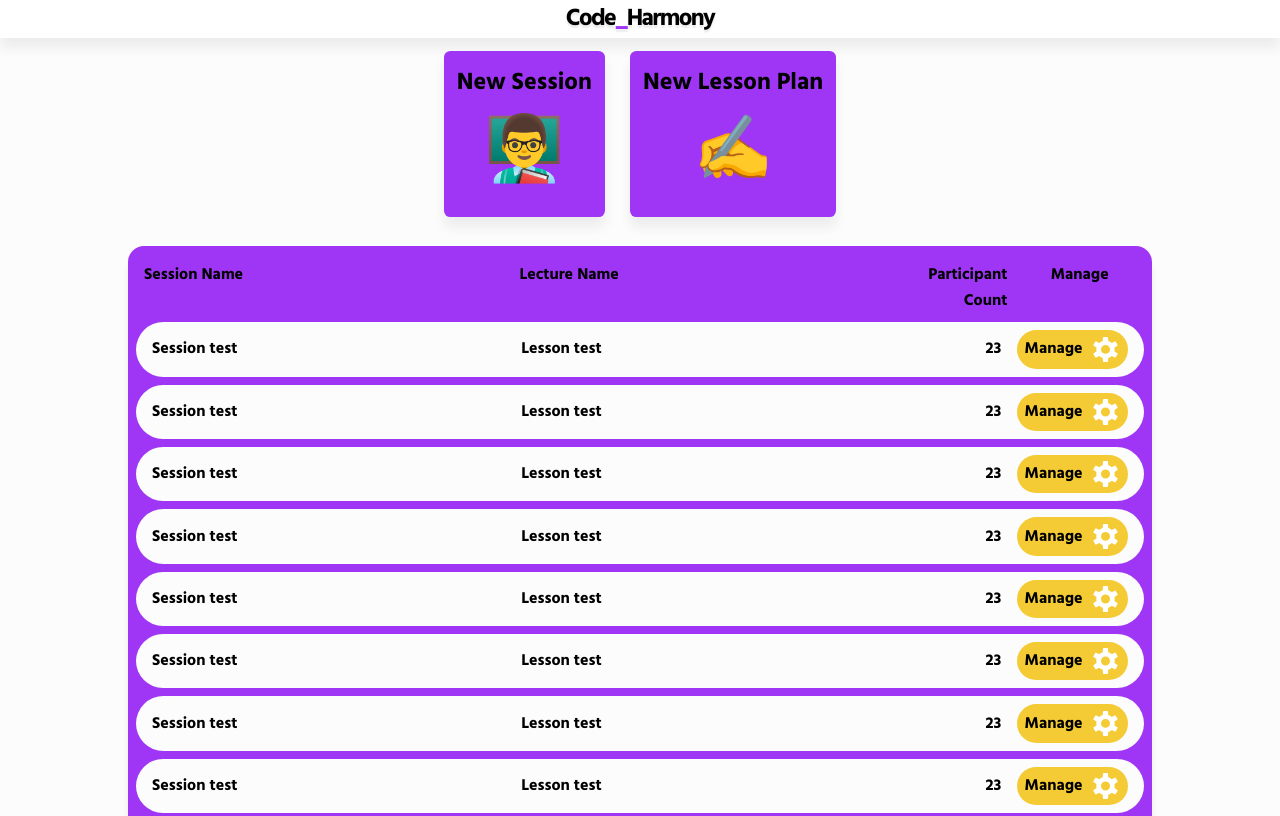
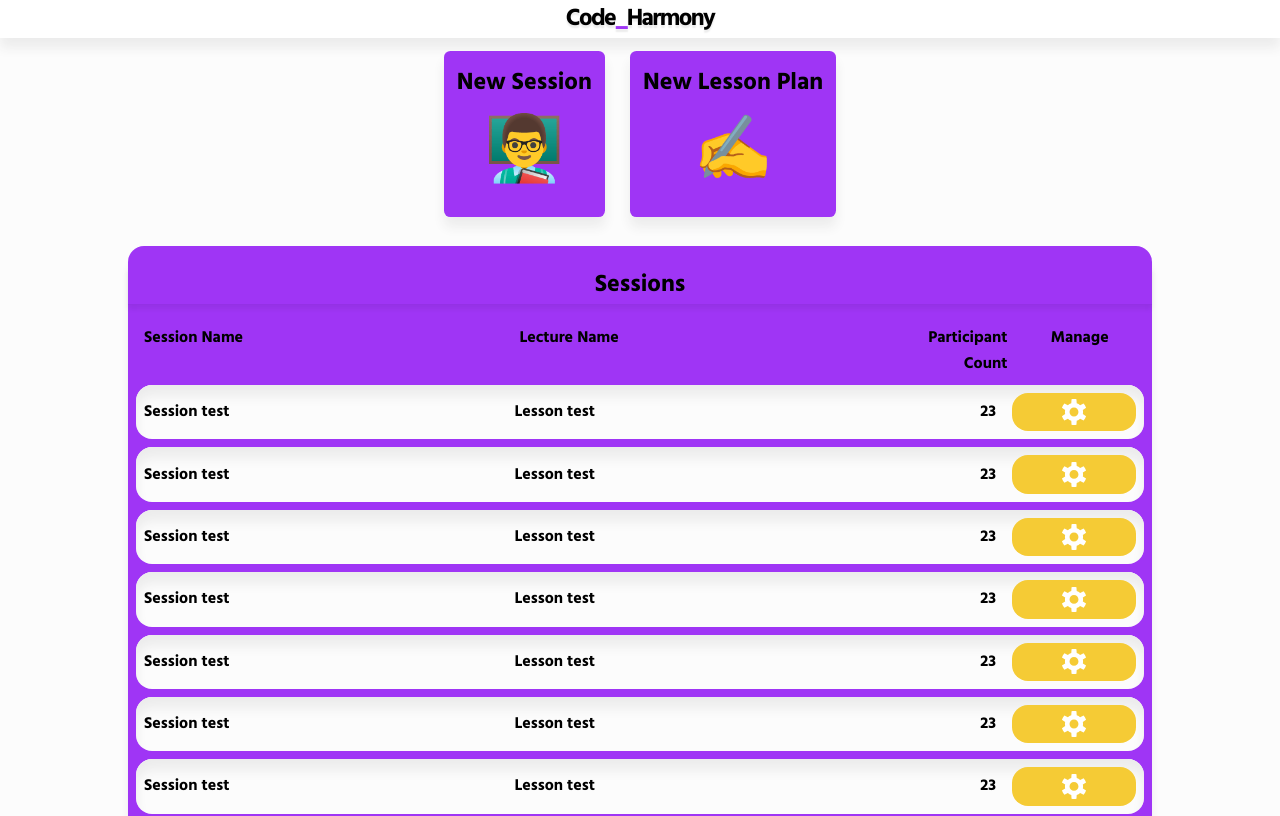
Before and after one commit to Zacxalot/CodeHarmony, a React (Create React App) app: page /t/dashboard in a window 1280 px wide. Shown: the top 816 px of the page. Built offline with nearby package versions, Linux system fonts and the light colour scheme.

Commit message:
Moved the teacher tables around and split them up
Moved the contents of the teacher table item into the teacher table and split them into sessions and plans.

Made them both into pure components so they don't re-render all of the time. This might be a mistake but it's fine.

```diff
--- a/src/Components/Basic UI/TeacherTable/TeacherTable.scss
+++ /dev/null
@@ -1,34 +0,0 @@
-@use "../../../BaseStyle.scss" as base;
-
-ul {
-    list-style-type: none;
-}
-
-.list-border{
-    max-width: 1600px;
-    width: 80%;
-    padding: 1rem 0rem;
-    background-color: base.$accent;
-    display:inline-block;
-    border-radius: 1rem;
-    margin: 1rem;
-    box-shadow: 0px 12px 7px base.$shadow;
-
-
-
-    @media (max-width:750px) {
-        min-width: 90%;
-    }
-}
-
-.tt-head{
-    width:auto;
-    display:flex;
-    text-align: left;
-    padding: 0rem 1rem;
-}
-
-.manage-head{
-    flex:3;
-    text-align: center;
-}
--- a/src/Components/Basic UI/TeacherTable/TeacherTable.tsx
+++ /dev/null
@@ -1,47 +0,0 @@
-import React from "react";
-import "./TeacherTable.scss";
-import "./TeacherTableItem.scss";
-
-import TeacherTableItem from "./TeacherTableItem";
-import {Lesson} from "./TeacherTableItem";
-
-interface TeacherTableState {
-    lessons:Lesson[]
-}
-
-
-
-class TeacherTable extends React.Component<{},TeacherTableState> {
-    constructor(props:any){
-        super(props);
-
-        this.state = {
-            lessons: [
-                {session_name:"Session test", lesson_name:"Lesson test", participant_count:23},
-                {session_name:"Session test", lesson_name:"Lesson test", participant_count:23},
-                {session_name:"Session test", lesson_name:"Lesson test", participant_count:23},
-                {session_name:"Session test", lesson_name:"Lesson test", participant_count:23},
-                {session_name:"Session test", lesson_name:"Lesson test", participant_count:23},
-                {session_name:"Session test", lesson_name:"Lesson test", participant_count:23},
-                {session_name:"Session test", lesson_name:"Lesson test", participant_count:23},
-                {session_name:"Session test", lesson_name:"Lesson test", participant_count:23}
-
-            ]
-        }
-    }
-
-    render(){
-        const lessonsItems = this.state.lessons.map((lesson) => <TeacherTableItem session_name={lesson.session_name} lesson_name={lesson.lesson_name} participant_count={lesson.participant_count}></TeacherTableItem>);
-
-
-
-        return (
-            <ul className="list-border">
-                <li className="tt-head"><span className="session-name">Session Name</span><span className="lesson-name">Lecture Name</span><span className="participant-count">Participant Count</span><span className="manage-head">Manage</span></li>
-               {lessonsItems}
-            </ul>
-        );
-    };
-}
-
-export default TeacherTable;
--- a/src/Components/Basic UI/TeacherTable/TeacherTableItem.scss
+++ /dev/null
@@ -1,51 +0,0 @@
-@use "../../../BaseStyle.scss" as base;
-
-.tt-item{
-    width:auto;
-    display:flex;
-    text-align: left;
-    padding: 0.5rem 1rem;
-    margin: 0.5rem;
-    background-color: base.$background;
-    border-radius: 2rem;
-    align-items: center;
-}
-
-.session-name{
-    flex: 10;
-
-}
-
-.lesson-name{
-    flex:10;
-}
-
-.participant-count{
-    text-align: right;
-    flex:3;
-    padding-right: 1rem;
-}
-
-.manage-button{
-    flex:3;
-    display: flex;
-    text-align: center;
-    background-color: base.$manage;
-    border-radius: 12rem;
-    align-items: center;
-
-    span{
-        flex:2;
-        text-align:right;
-    }
-
-    img{
-        flex:1;
-        line-height: 0.3rem;
-        padding:0.4rem;
-        display: inline;
-
-        height:1.6rem;
-        filter: invert(100%);
-    }
-}
--- a/src/Components/Basic UI/TeacherTable/TeacherTableItem.tsx
+++ /dev/null
@@ -1,28 +0,0 @@
-import React from "react";
-import "./TeacherTableItem.scss";
-import gear from "../../../Vectors/gear.svg";
-import {Link} from "react-router-dom";
-
-export interface Lesson {
-    session_name: String,
-    lesson_name: String,
-    participant_count: Number
-}
-
-
-
-class TeacherTableItem extends React.Component<Lesson,{}> {
-
-    render(){
-        return (
-            <li className="tt-item">
-                <span className="session-name">{this.props.session_name}</span>
-                <span className="lesson-name">{this.props.lesson_name}</span>
-                <span className="participant-count">{this.props.participant_count}</span>
-                <Link to="manage/" className="manage-button"><span>Manage</span><img alt="Gear symbol" src={gear} /></Link>
-            </li>
-        );
-    };
-}
-
-export default TeacherTableItem;
--- /dev/null
+++ b/src/Components/TeacherTable/TeacherPlanTable copy.tsx
@@ -0,0 +1,38 @@
+import React from "react";
+import "./TeacherTable.scss";
+import gear from "../../Vectors/gear.svg";
+import { Link } from "react-router-dom";
+import {Plan} from "../../Pages/TeacherDashboard/TeacherDashboard";
+
+interface TeacherTableProps {
+    plans:Plan[]
+}
+
+
+
+class TeacherPlanTable extends React.PureComponent<TeacherTableProps,{}> {
+    constructor(props:any){
+        super(props);
+    }
+
+    render(){
+        const planItems = this.props.plans.map((plan) =>
+            <li className="tt-item">
+                <span className="session-name">{plan.plan_name}</span>
+                <Link to={"/plan/" + plan.plan_name} className="manage-button"><img alt="Gear symbol" src={gear} /></Link>
+            </li>
+        );
+
+        console.log(planItems);
+
+        return (
+            <ul className="list-border">
+                <li><h2>Plans</h2></li>
+                <li className="tt-head"><span className="session-name">Plan Name</span><span className="manage-head">Manage</span></li>
+               {planItems}
+            </ul>
+        );
+    };
+}
+
+export default TeacherPlanTable;
--- /dev/null
+++ b/src/Components/TeacherTable/TeacherSessionTable.tsx
@@ -0,0 +1,40 @@
+import React from "react";
+import "./TeacherTable.scss";
+import gear from "../../Vectors/gear.svg";
+import { Link } from "react-router-dom";
+import {Session} from "../../Pages/TeacherDashboard/TeacherDashboard";
+
+interface TeacherTableProps {
+    sessions:Session[]
+}
+
+
+
+class TeacherSessionTable extends React.PureComponent<TeacherTableProps,{}> {
+    constructor(props:any){
+        super(props);
+    }
+
+    render(){
+        const sessionsItems = this.props.sessions.map((session) =>
+            <li className="tt-item">
+                <span className="session-name">{session.session_name}</span>
+                <span className="lesson-name">{session.lesson_name}</span>
+                <span className="participant-count">{session.participant_count}</span>
+                <Link to="manage/" className="manage-button"><img alt="Gear symbol" src={gear} /></Link>
+            </li>
+        );
+
+        console.log(sessionsItems);
+
+        return (
+            <ul className="list-border">
+                <li><h2>Sessions</h2></li>
+                <li className="tt-head"><span className="session-name">Session Name</span><span className="lesson-name">Lecture Name</span><span className="participant-count">Participant Count</span><span className="manage-head">Manage</span></li>
+               {sessionsItems}
+            </ul>
+        );
+    };
+}
+
+export default TeacherSessionTable;
--- /dev/null
+++ b/src/Components/TeacherTable/TeacherTable.scss
@@ -0,0 +1,88 @@
+@use "../../BaseStyle.scss" as base;
+
+ul {
+    list-style-type: none;
+}
+
+.list-border{
+    max-width: 1600px;
+    width: 80%;
+    padding: 0rem;
+    background-color: base.$accent;
+    display:inline-block;
+    border-radius: 1rem;
+    margin: 1rem;
+    box-shadow: 0px 12px 7px base.$shadow;
+
+    h2{
+        padding:0rem;
+        border-bottom: solid 1px #00000011;
+        box-shadow: 0rem 0.3rem 0.3rem #00000011;
+    }
+
+
+
+    @media (max-width:750px) {
+        min-width: 90%;
+    }
+}
+
+.tt-head{
+    width:auto;
+    display:flex;
+    text-align: left;
+    padding: 0rem 1rem;
+}
+
+.manage-head{
+    flex:3;
+    text-align: center;
+}
+
+.tt-item{
+    width:auto;
+    display:flex;
+    text-align: left;
+    padding: 0.5rem;
+    margin: 0.5rem;
+    background-color: base.$background;
+    box-shadow: inset 0rem 0.7rem 0.7rem base.$shadow;
+    border-radius: 1rem;
+    align-items: center;
+}
+
+.session-name{
+    flex: 10;
+
+}
+
+.lesson-name{
+    flex:10;
+}
+
+.participant-count{
+    text-align: right;
+    flex:3;
+    padding-right: 1rem;
+}
+
+.manage-button{
+    flex:3;
+    display: flex;
+    text-align: center;
+    background-color: base.$manage;
+    border-radius: 1rem;
+    align-items: center;
+    padding: 0rem 0.4rem;
+
+
+    img{
+        flex:1;
+        line-height: 0.3rem;
+        padding:0.4rem;
+        display: inline;
+
+        height:1.6rem;
+        filter: invert(100%);
+    }
+}
--- a/src/Pages/TeacherDashboard/TeacherDashboard.tsx
+++ b/src/Pages/TeacherDashboard/TeacherDashboard.tsx
@@ -1,6 +1,6 @@
 import React from "react";
 import NavBar from "../../Components/NavBar/NavBar";
-import TeacherTable from "../../Components/Basic UI/TeacherTable/TeacherTable";
+import TeacherSessionTable from "../../Components/TeacherTable/TeacherSessionTable";
 import Modal from 'react-modal';
 import LargeLinkButton from "../../Components/LargeLinkButton/LargeLinkButton";
 import LargeCallbackButton from "../../Components/LargeCallbackButton/LargeCallbackButton";
@@ -10,12 +10,15 @@ import CHButton from "../../Components/Basic UI/CHButton/CHButton";
 import axios, { AxiosError } from "axios";
 import { throwStatement, TYPESCRIPT_TYPES } from "@babel/types";
 import { Map } from "typescript";
+import TeacherPlanTable from "../../Components/TeacherTable/TeacherPlanTable copy";
 
 interface TeacherDashboardState {
     newLessonModalOpen: boolean;
     newPlanNameValue: String;
     newPlanErrorString: String;
     openNewPlan: string;
+    sessions:Session[];
+    plans:Plan[];
 }
 
 interface CreateNewPlanResponse {
@@ -23,16 +26,19 @@ interface CreateNewPlanResponse {
     msg:string
 }
 
-interface Blah {
-    fwaawfaw:string,
-    hawah:string
+export interface Session {
+    session_name: String,
+    lesson_name: String,
+    participant_count: Number
 }
 
+export interface Plan {
+    plan_name: String
+}
 
 
 class TeacherDashboard extends React.Component<{},TeacherDashboardState> {
     errorTypes = new Map([
-        ["-1","Badness"],
         ["-3","Plan name already in use"]
     ])
 
@@ -42,7 +48,20 @@ class TeacherDashboard extends React.Component<{},TeacherDashboardState> {
             newLessonModalOpen: false,
             newPlanNameValue: "",
             newPlanErrorString:"",
-            openNewPlan:""
+            openNewPlan:"",
+            sessions:[
+                {session_name:"Session test", lesson_name:"Lesson test", participant_count:23},
+                {session_name:"Session test", lesson_name:"Lesson test", participant_count:23},
+                {session_name:"Session test", lesson_name:"Lesson test", participant_count:23},
+                {session_name:"Session test", lesson_name:"Lesson test", participant_count:23},
+                {session_name:"Session test", lesson_name:"Lesson test", participant_count:23},
+                {session_name:"Session test", lesson_name:"Lesson test", participant_count:23},
+                {session_name:"Session test", lesson_name:"Lesson test", participant_count:23},
+                {session_name:"Session test", lesson_name:"Lesson test", participant_count:23}
+            ],
+            plans:[
+                {plan_name:"Session test"}
+            ]
         }
     }
 
@@ -72,7 +91,8 @@ class TeacherDashboard extends React.Component<{},TeacherDashboardState> {
                     <LargeCallbackButton callback={this.openCreateLessonModal} emoji="✍️">New Lesson Plan</LargeCallbackButton>
                 </div>
                 <div style={{textAlign:"center"}}>
-                    <TeacherTable></TeacherTable>
+                    <TeacherSessionTable sessions={this.state.sessions}></TeacherSessionTable>
+                    <TeacherPlanTable plans={this.state.plans}></TeacherPlanTable>
                 </div>
 
             </div>
@@ -108,7 +128,7 @@ class TeacherDashboard extends React.Component<{},TeacherDashboardState> {
                 }
             }
             else{
-
+                this.setState({newPlanErrorString:"There was a problem, please try again later"})
             }
 
         })
```
